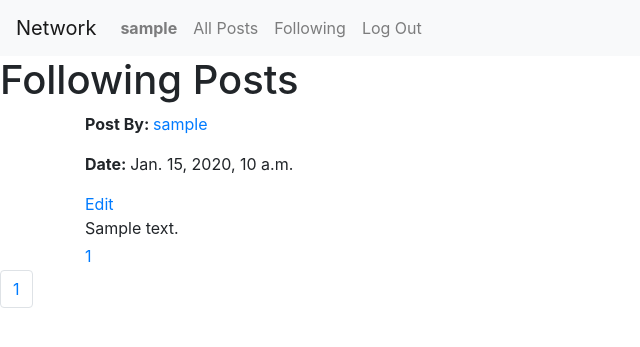
After one commit to MjDamo/Network-CS50, a Django app: page /following in a window 1280 px wide. The commit adds this page. Shown: the top 347 px of the page, without its empty margins (0-640 px from the left). Run offline with Django 3.2, Linux system fonts and the light colour scheme; a user stored in the database is signed in; tables that the repository leaves empty hold one stand-in row (values such as "Sample post"); some libraries are stand-ins or nearby versions.

Commit message:
finish following posts

```diff
--- /dev/null
+++ b/network/templates/network/following.html
@@ -0,0 +1,30 @@
+{% extends "network/layout.html" %}
+
+{% block body %}
+    <h1>Following Posts</h1>
+    {% if user.is_authenticated %}
+        <div class="container">
+        {% if message %}
+            <div>{{ message }}</div>
+        {% endif %}
+        </div>
+    {% endif %}
+    <div class="container" id="posts">
+    {% for post in page_posts %}
+        <div id="post">
+        <p><strong>Post By: </strong>
+            <a href="{% url 'profile' user_id=post.postAuther.id  %}" id="post-auther">{{ post.postAuther }}</a>
+        </p>
+        <p><strong>Date: </strong>
+            {{ post.postDate }}
+        </p>
+            {% if post.postAuther == request.user %}
+            <a href="">Edit</a>
+            {% endif %}
+        <div id="content">{{ post.postContent }}</div>
+            <a href=""><i class="fas fa-heart" style="font-size: 20px;color: red"></i>{{ post.postLikes }}</a>
+        </div>
+    {% endfor %}
+    </div>
+    {% include 'network/pagination.html' %}
+{% endblock %}
--- a/network/templates/network/layout.html
+++ b/network/templates/network/layout.html
@@ -24,7 +24,7 @@
                 </li>
                 {% if user.is_authenticated %}
                     <li class="nav-item">
-                        <a class="nav-link" href="#">Following</a>
+                        <a class="nav-link" href="{% url 'following' %}">Following</a>
                     </li>
                     <li class="nav-item">
                         <a class="nav-link" href="{% url 'logout' %}">Log Out</a>
--- a/network/urls.py
+++ b/network/urls.py
@@ -9,6 +9,7 @@ urlpatterns = [
     path("logout", views.logout_view, name="logout"),
     path("register", views.register, name="register"),
     path("profile/<int:user_id>", views.profile, name="profile"),
+    path("following", views.following, name="following"),
     path("follow", views.follow, name="follow"),
     path("unfollow", views.unfollow, name="unfollow"),
 ]
--- a/network/views.py
+++ b/network/views.py
@@ -136,6 +136,31 @@ def unfollow(request):
 
 
 @login_required
+def following(request):
+    user = User.objects.get(pk=request.user.id)
+    all_posts = Post.objects.all().order_by('-postDate')
+    all_following = Follow.objects.filter(follower=user)
+    following_posts = []
+    for post in all_posts:
+        for p in all_following:
+            if p.following == post.postAuther:
+                following_posts.append(post)
+
+    paginator = Paginator(following_posts, 10)
+    page_num = request.GET.get('page')
+    page_posts = paginator.get_page(page_num)
+
+    context = {
+        'name': user,
+        'all_posts': all_posts,
+        'page_posts': page_posts,
+    }
+    return render(request, "network/following.html",
+                  context=context
+                  )
+
+
+@login_required
 @csrf_exempt
 def post_edit(request, post_id):
     if request.method == "POST":
```
